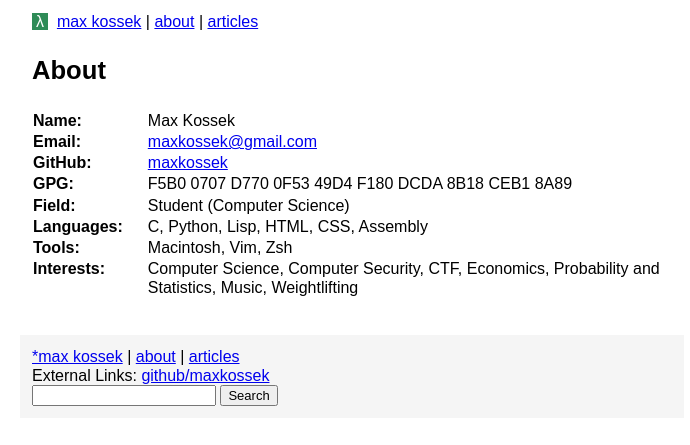
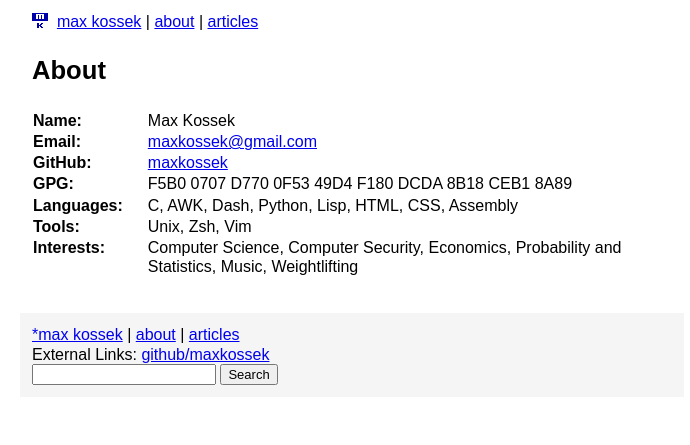
Before and after one commit to maxkossek/maxkossek.github.io, a Jekyll site: the page built from about.html, in a window 1280 px wide. Shown: the top 445 px of the page, without its empty margins (288-978 px from the left). Built offline with Jekyll 4.4.1, drawn with Linux system fonts in a browser that asks for light colours.

Commit message:
Update category name and icon

```diff
--- a/_includes/head.html
+++ b/_includes/head.html
@@ -6,9 +6,7 @@
 	<title>{{ page.title }}</title>
 	<!-- styles -->
 	<link href="/css/main.css" type="text/css" rel="stylesheet">
-	<link rel="shortcut icon" href="/assets/logos/favicon.ico" type="image/x-icon">
-	<link rel="apple-touch-icon" sizes="180x180" href="/assets/logos/apple-touch-icon.png">
-	<link rel="icon" type="image/png" sizes="32x32" href="/assets/logos/favicon-32x32.png">
-	<link rel="icon" type="image/png" sizes="16x16" href="/assets/logos/favicon-16x16.png">
-	<meta name="theme-color" content="#2e8b57">
+	<link rel="icon" href="/assets/logos/favicon.ico">
+	<link rel="shortcut icon" href="/assets/logos/favicon.ico">
+	<meta name="theme-color" content="#0000aa">
 </head>
--- a/_includes/nav.html
+++ b/_includes/nav.html
@@ -1,6 +1,6 @@
 <header>
 <nav class="main" role="navigation">
-<a href="/" title="Home Page" style="text-decoration: none; color: white; background: seagreen; padding: 0px 4px;">λ</a>&nbsp;
+<a href="/" title="Home Page"><img title="Max Kossek Icon" src="/assets/logos/favicon.ico" style="vertical-align: text-top"></a>&nbsp;
 <a href="/" title="Home Page">max kossek</a> | <a href="/about" title="About Max Kossek">about</a> | <a href="/articles" title="Archive of all articles">articles</a>
 </nav>
 </header>
--- a/about.html
+++ b/about.html
@@ -16,11 +16,10 @@ sitemap:
 <tr><td><strong>Name:</strong></td><td>Max Kossek</td></tr>
 <tr><td><strong>Email:</strong></td><td><a href="mailto: &#109;&#097;&#120;&#107;&#111;&#115;&#115;&#101;&#107;&#064;&#103;&#109;&#097;&#105;&#108;&#046;&#099;&#111;&#109;">&#109;&#097;&#120;&#107;&#111;&#115;&#115;&#101;&#107;&#064;&#103;&#109;&#097;&#105;&#108;&#046;&#099;&#111;&#109;</a></td></tr>
 <tr><td><strong>GitHub:</strong></td><td><a rel="noopener" target="_blank" href="https://github.com/maxkossek">maxkossek</a></td></tr>
-<tr><td><strong>GPG:</strong></td><td>F5B0 0707 D770 0F53 49D4  F180 DCDA 8B18 CEB1 8A89</td></tr>
-<tr><td><strong>Field:</strong></td><td>Student (Computer Science)</td></tr>
-<tr><td><strong>Languages:</strong></td><td>C, Python, Lisp, HTML, CSS, Assembly</td></tr>
-<tr><td><strong>Tools:</strong></td><td>Macintosh, Vim, Zsh</td></tr>
-<tr><td><strong>Interests:</strong></td><td>Computer Science, Computer Security, CTF, Economics, Probability and Statistics, Music, Weightlifting</td></tr>
+<tr><td><strong>GPG:</strong></td><td>F5B0 0707 D770 0F53 49D4 F180 DCDA 8B18 CEB1 8A89</td></tr>
+<tr><td><strong>Languages:</strong></td><td>C, AWK, Dash, Python, Lisp, HTML, CSS, Assembly</td></tr>
+<tr><td><strong>Tools:</strong></td><td>Unix, Zsh, Vim</td></tr>
+<tr><td><strong>Interests:</strong></td><td>Computer Science, Computer Security, Economics, Probability and Statistics, Music, Weightlifting</td></tr>
 </table>
 </div>
 
```
Also changed, not shown: other parts of about.html (+1 -1 lines), _posts/2019-05-05-vim.md (+2 -2 lines), _posts/2019-10-23-unix.md (+2 -2 lines), _posts/2019-10-26-c.md (+1 -1 lines), assets/logos/apple-touch-icon.png (deleted), assets/logos/favicon-16x16.png (deleted), assets/logos/favicon-32x32.png (deleted), assets/logos/favicon.ico.
